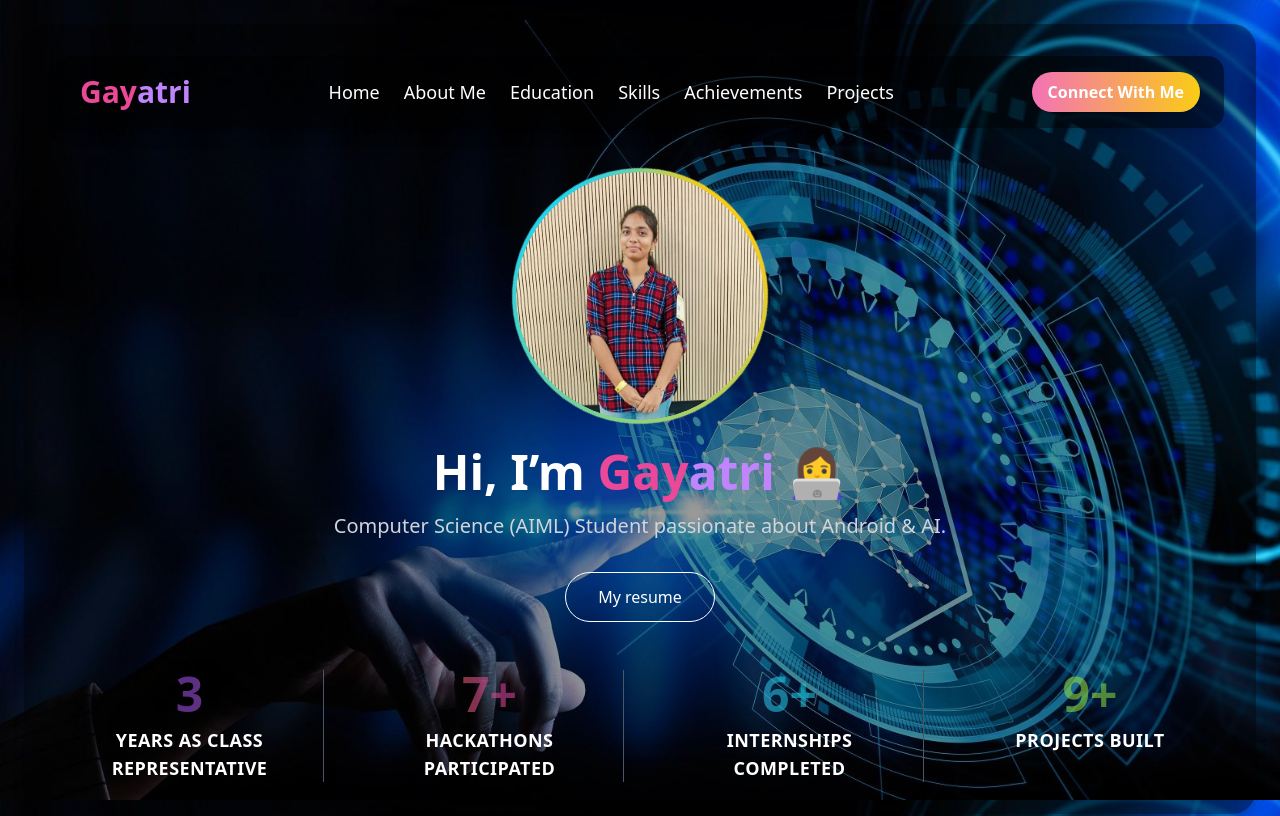
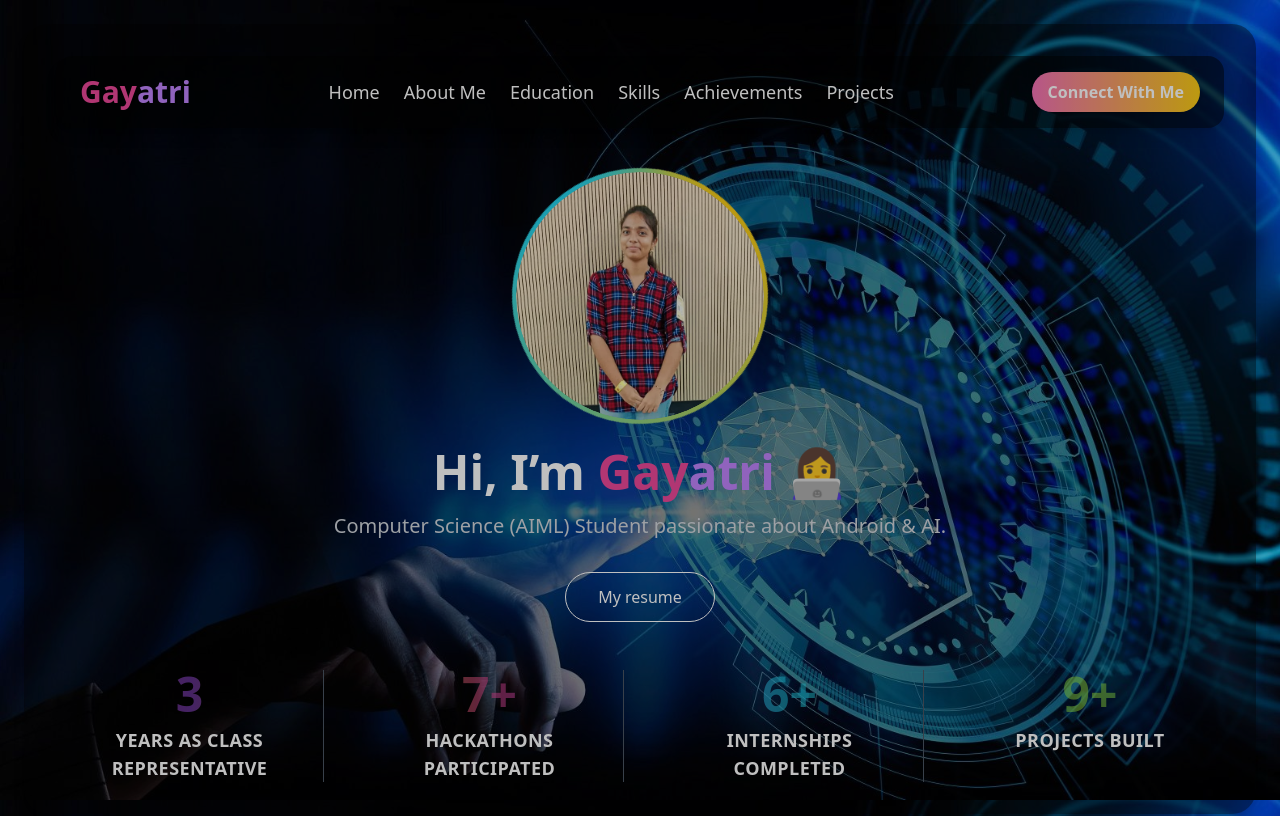
Before and after one commit to gayatrihub/my_port, a React (Create React App) app: page / in a window 1280 px wide. Shown: the top 816 px of the page. Built offline with nearby package versions, Linux system fonts and the light colour scheme.

Commit message:
Update App.js

```diff
--- a/src/App.js
+++ b/src/App.js
@@ -272,7 +272,7 @@ function App() {
 
   return (
     <div
-      className="min-h-screen bg-cover bg-center bg-fixed p-6 font-sans"
+      className="min-h-screen bg-cover bg-center bg-fixed p-6 font-sans filter brightness-75"
       style={{ backgroundImage: "url('bg2.jpg')" }}
   >
 
```
